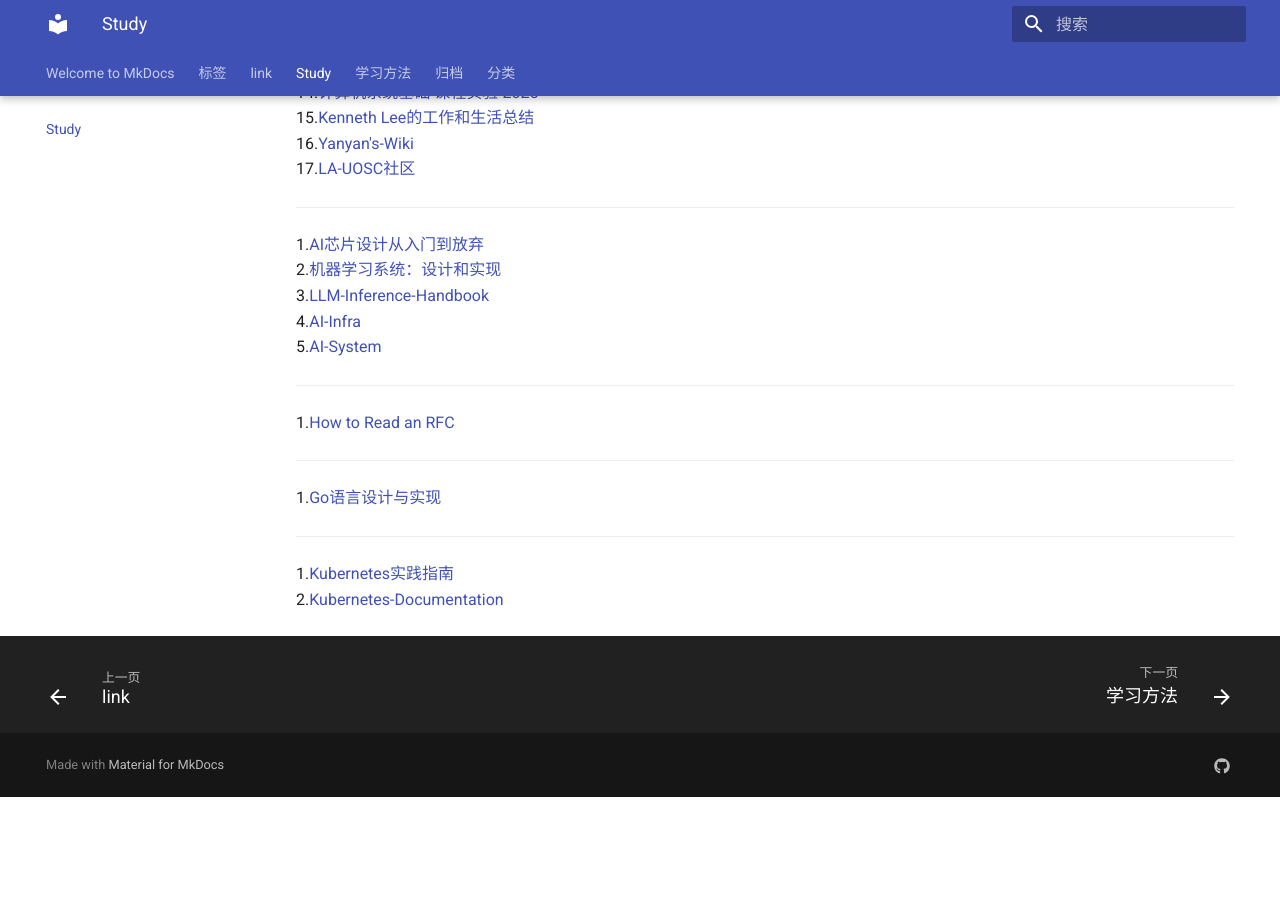
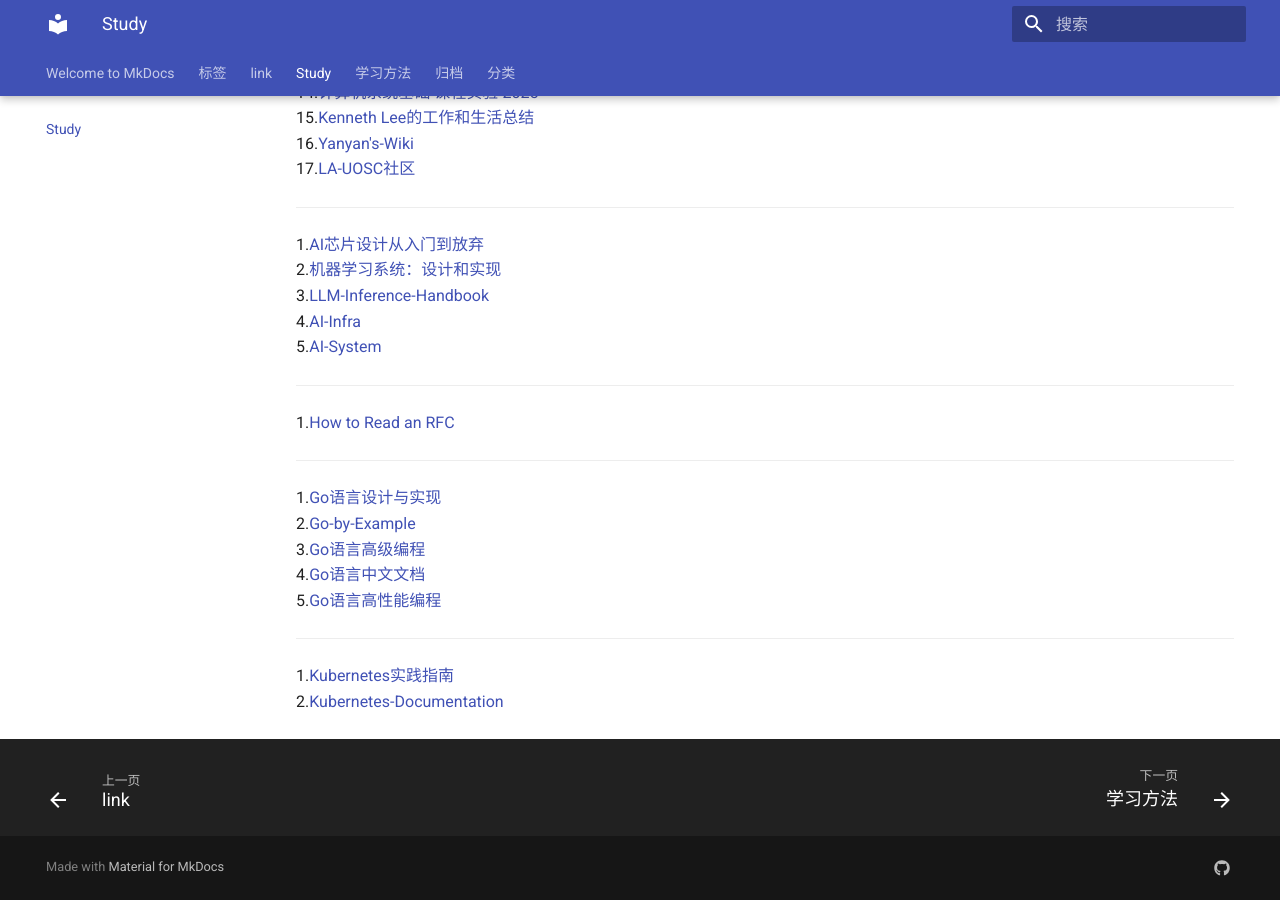
Before and after one commit to yuuri/nblog, an MkDocs documentation site: the page built from docs/study.md, in a window 1280 px wide and 900 px high, scrolled down 582 px. Built offline with MkDocs 1.6.1 and Material for MkDocs 9.7.7, drawn with Linux system fonts in a browser that asks for light colours; before the commit the page ends 1379 px from its top, so only the background shows below that.

Commit message:
update: add go study link

```diff
--- a/docs/study.md
+++ b/docs/study.md
@@ -37,7 +37,10 @@
 ---
 
 1.[Go语言设计与实现](https://draven.co/golang/){:target="_blank"}
-
+2.[Go-by-Example](https://gobyexample.com/){:target="_blank"}
+3.[Go语言高级编程](https://chai2010.cn/advanced-go-programming-book/index.html){:target="_blank"}
+4.[Go语言中文文档](https://www.topgoer.com/){:target="_blank"}
+5.[Go语言高性能编程](https://geektutu.com/post/high-performance-go.html){:target="_blank"}
 ---
 
 1.[Kubernetes实践指南](https://imroc.cc/kubernetes/index.html){:target="_blank"}
```
